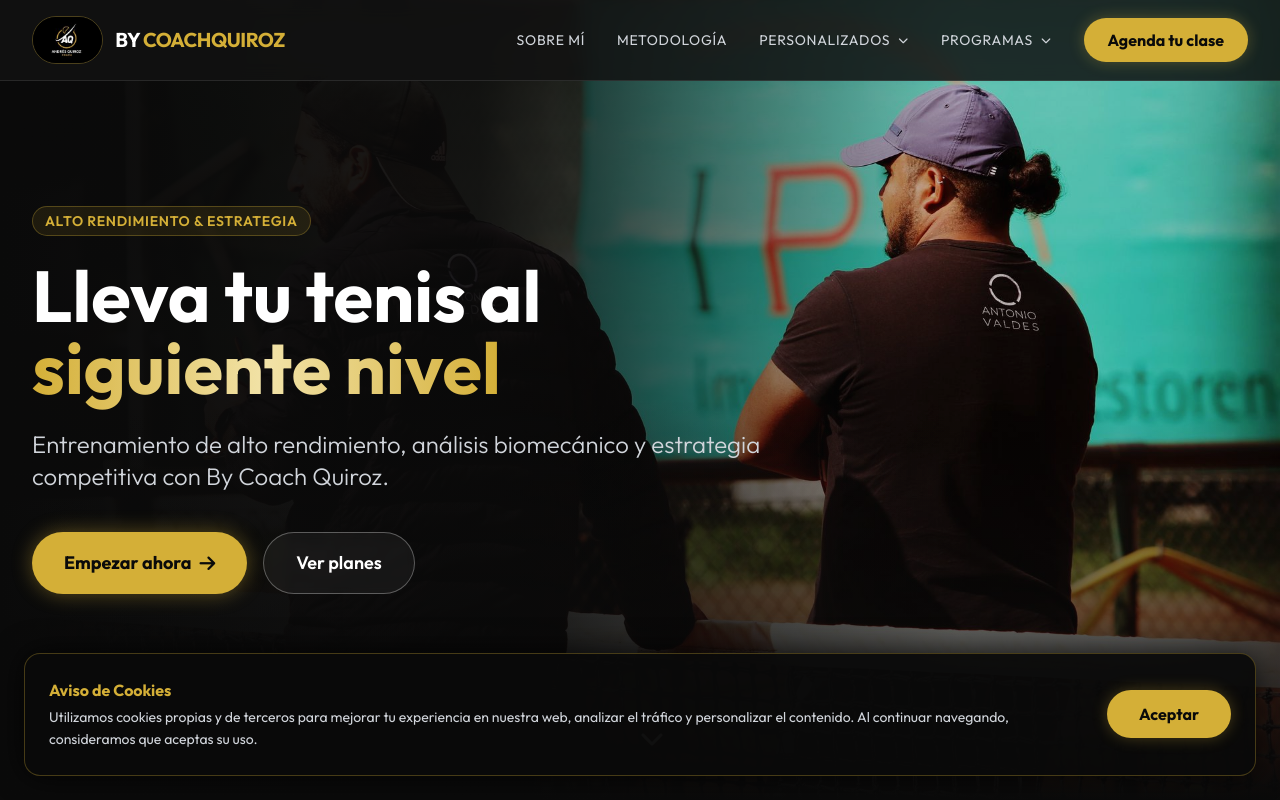
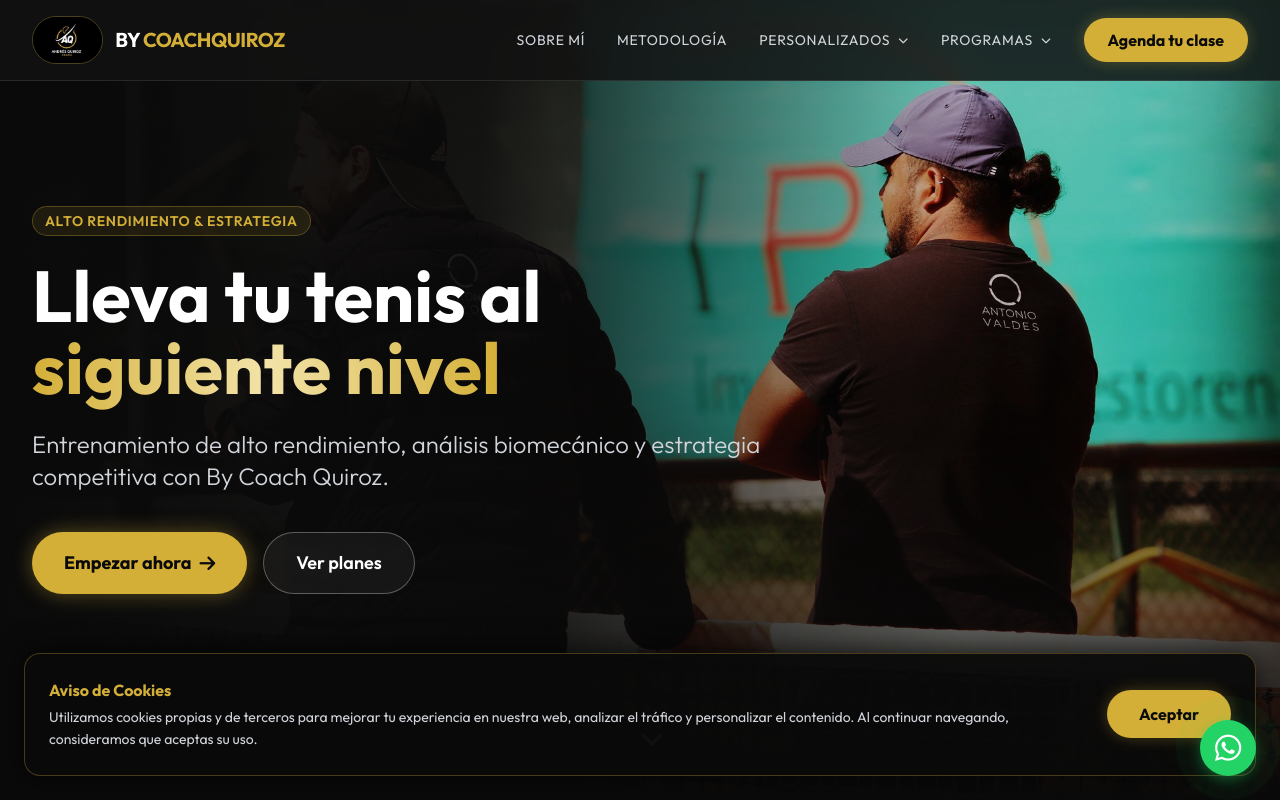
Before and after one commit to Nico-lab-cl/coach-quiroz, a Next.js app: page / in a window 1280 px wide. Shown: the top 800 px of the page. Built offline with nearby package versions, Linux system fonts and the light colour scheme.

Commit message:
Add global floating WhatsApp chatbot button

```diff
--- a/app/layout.jsx
+++ b/app/layout.jsx
@@ -1,6 +1,7 @@
 import { Outfit } from 'next/font/google';
 import './globals.css';
 import CookieConsent from '../components/CookieConsent';
+import FloatingWhatsApp from '../components/FloatingWhatsApp';
 
 const outfit = Outfit({
     subsets: ['latin'],
@@ -67,6 +68,7 @@
                 {/* End Google Tag Manager (noscript) */}
                 {children}
                 <CookieConsent />
+                <FloatingWhatsApp />
             </body>
         </html>
     );
--- /dev/null
+++ b/components/FloatingWhatsApp.jsx
@@ -0,0 +1,39 @@
+'use client';
+
+import { useState, useEffect } from 'react';
+
+export default function FloatingWhatsApp() {
+    const [isVisible, setIsVisible] = useState(false);
+
+    // Show button after a small delay to not block initial render
+    useEffect(() => {
+        const timer = setTimeout(() => {
+            setIsVisible(true);
+        }, 1500);
+        return () => clearTimeout(timer);
+    }, []);
+
+    if (!isVisible) return null;
+
+    return (
+        <a
+            href="https://wa.me/56932732917?text=Hola%20Coach%20Quiroz,%20vengo%20desde%20la%20página%20web%20y%20me%20gustaría%20solicitar%20información."
+            target="_blank"
+            rel="noopener noreferrer"
+            className="fixed bottom-6 right-6 z-[100] group flex items-center justify-center w-14 h-14 bg-[#25D366] text-white rounded-full shadow-[0_4px_14px_0_rgba(37,211,102,0.39)] hover:shadow-[0_6px_20px_rgba(37,211,102,0.23)] hover:scale-110 transition-all duration-300 animate-fade-in-up"
+            aria-label="Chatear por WhatsApp"
+        >
+            <i className="fab fa-whatsapp text-3xl"></i>
+
+            {/* Tooltip that appears on hover */}
+            <span className="absolute right-16 px-4 py-2 bg-black-900/90 text-white text-sm font-medium rounded-lg whitespace-nowrap opacity-0 md:group-hover:opacity-100 transition-opacity duration-300 pointer-events-none shadow-lg border border-white/5">
+                ¡Hola! ¿En qué te ayudo? 🎾
+                {/* Tooltip triangle */}
+                <span className="absolute top-1/2 -right-1.5 -translate-y-1/2 border-[6px] border-transparent border-l-black-900/90"></span>
+            </span>
+
+            {/* Ping animation behind the button */}
+            <span className="absolute inset-0 rounded-full bg-[#25D366] opacity-30 animate-ping -z-10"></span>
+        </a>
+    );
+}
```
